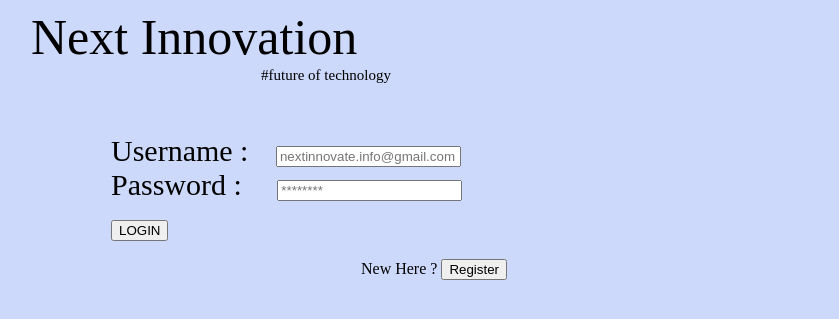
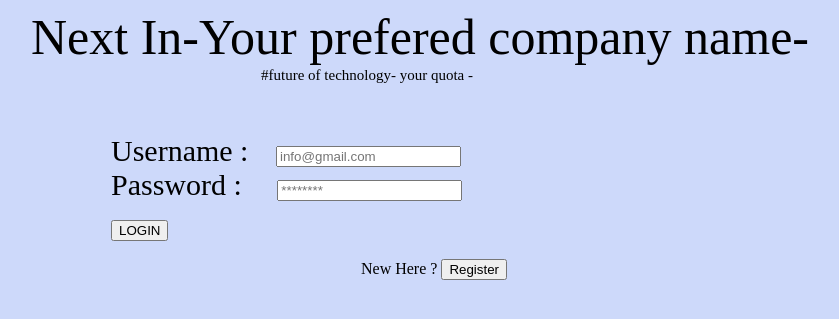
Before and after one commit to innovatorved/login-System, a Flask app: page /login in a window 1280 px wide. Shown: the top 319 px of the page, without its empty margins (47-886 px from the left). Run offline with Flask 2, Linux system fonts and the light colour scheme.

Commit message:
login Version 1.0.3

```diff
--- a/templates/login.html
+++ b/templates/login.html
@@ -12,13 +12,13 @@
     <title>Login</title>
 </head>
 <body style="background-color: #CDD9FA;">
-    <label style="font-size: 50px; margin:70px">Next Innovation</label>
+    <label style="font-size: 50px; margin:70px">Next In-Your prefered company name-</label>
     <br>
-    <label style="font-size: 15px; padding-left:300px;">#future of technology</label>
+    <label style="font-size: 15px; padding-left:300px;">#future of technology- your quota -</label>
     <div style="padding-right:20px; padding-left:150px; margin-top: 50px;">
     <form action="" method="post">
         <label style="font-size:30px; padding-right:20px;">Username : </label>
-        <input type="email" name="username" placeholder="nextinnovate.info@gmail.com"/>
+        <input type="email" name="username" placeholder="info@gmail.com"/>
         </br>
         <label style="font-size: 30px; padding-right:20px;">Password : </label>&nbsp
         <input type="Password" name="password" placeholder="********"/>
```
